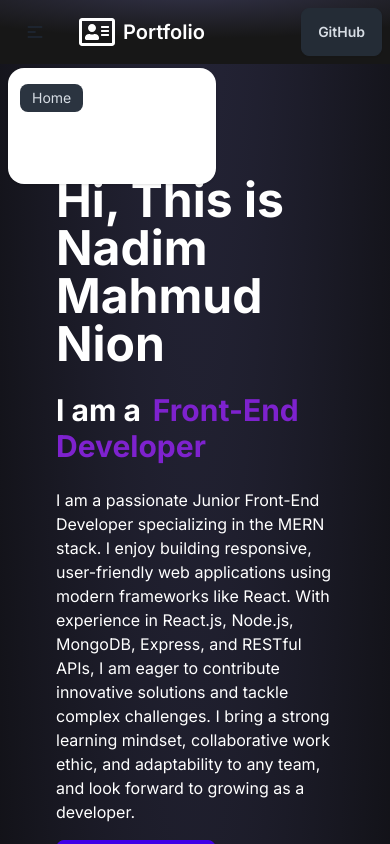
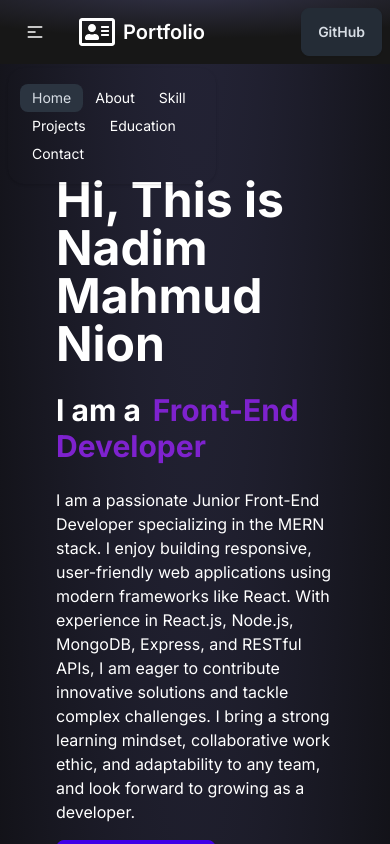
Before and after one commit to Nadim-Nion/nion-portfolio, a React (Vite) app: page / in a window 390 px wide. Both pictures are taken after a click on the button 35 px from the left and 32 px from the top of the page. Shown: the top 844 px of the page. Built offline with nearby package versions, Linux system fonts and the light colour scheme.

Commit message:
text white of the svg and navItems in the mobile screen

```diff
--- a/src/components/Navbar/Navbar.jsx
+++ b/src/components/Navbar/Navbar.jsx
@@ -4,7 +4,6 @@
 
 const Navbar = () => {
     const navItems = <>
-        <ul className="menu menu-horizontal px-1 text-white">
         <li><NavLink to="/">Home</NavLink></li>
         <li>
             <NavLink to="/about">About</NavLink>
@@ -13,7 +12,6 @@
         <li><NavLink to="/projects">Projects</NavLink></li>
         <li><NavLink to="/education">Education</NavLink></li>
         <li><NavLink to="/contact">Contact</NavLink></li>
-        </ul>
     </>;
 
     return (
@@ -26,7 +24,7 @@
                             className="h-5 w-5"
                             fill="none"
                             viewBox="0 0 24 24"
-                            stroke="currentColor">
+                            stroke="white">
                             <path
                                 strokeLinecap="round"
                                 strokeLinejoin="round"
@@ -36,8 +34,10 @@
                     </div>
                     <ul
                         tabIndex={0}
-                        className="menu menu-sm dropdown-content bg-base-100 rounded-box z-[1] mt-3 w-52 p-2 shadow">
+                        className="menu menu-sm dropdown-content rounded-box z-[1] mt-3 w-52 p-2 shadow">
+                        <ul className="menu menu-horizontal px-1 text-white">
                             {navItems}
+                        </ul>
                     </ul>
                 </div>
                 <a className="btn btn-ghost text-xl text-white">
@@ -46,7 +46,7 @@
                 </a>
             </div>
             <div className="navbar-center hidden lg:flex">
-                <ul className="menu menu-horizontal px-1">
+                <ul className="menu menu-horizontal px-1 text-white">
                     {navItems}
                 </ul>
             </div>
```
Lines whose indentation alone changed are shown as unchanged.
